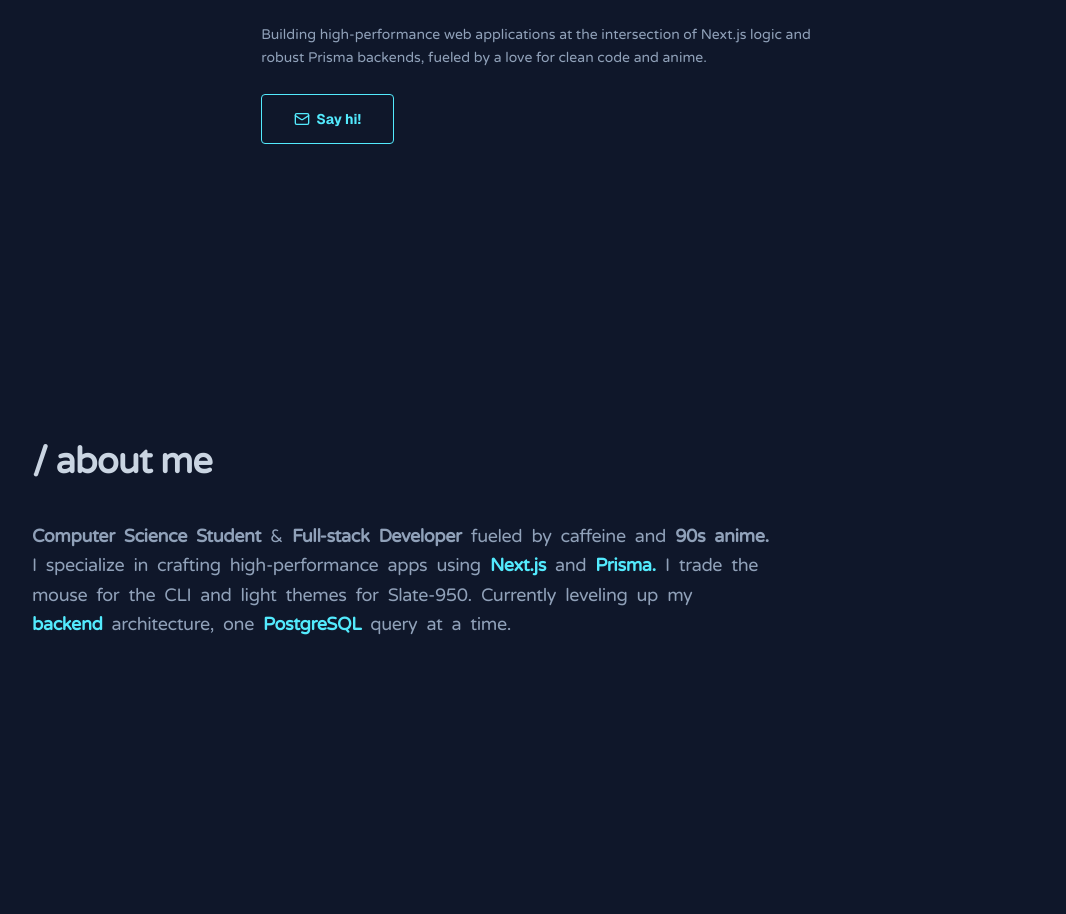
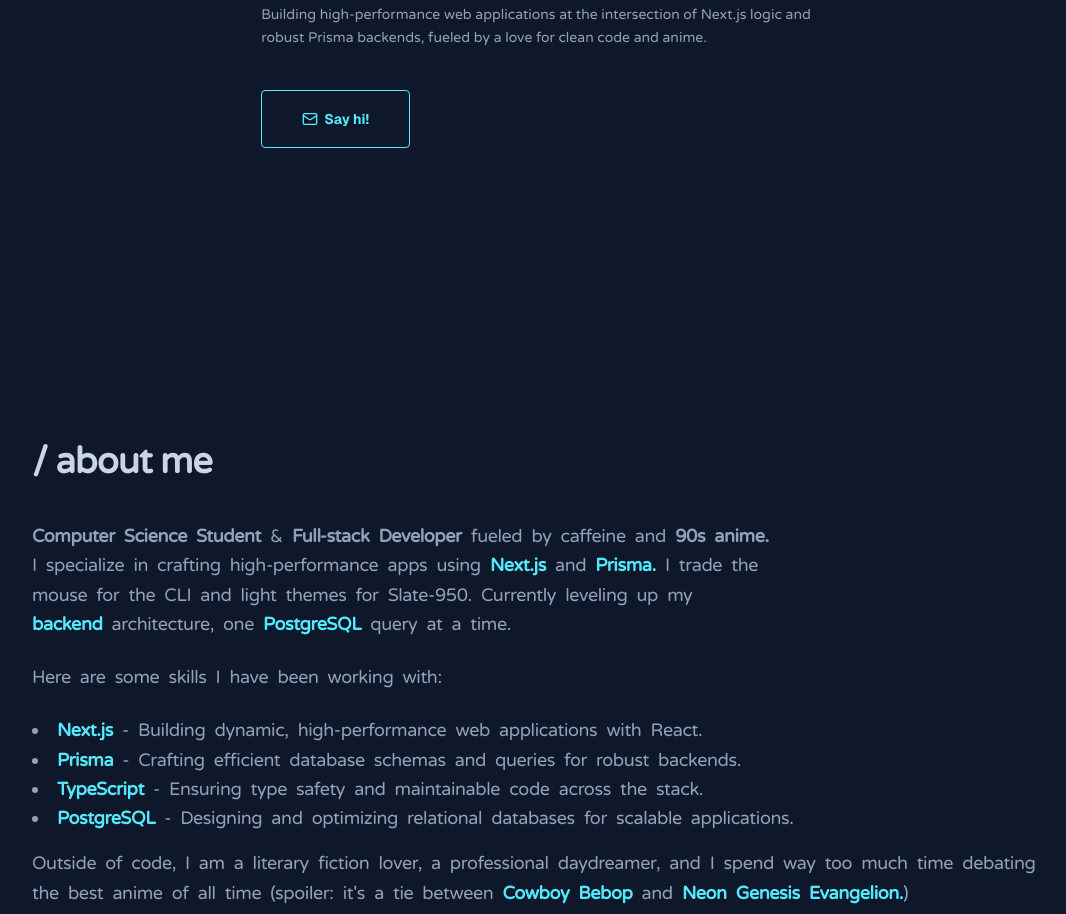
Before and after one commit to kaze1-dev/myPortfolio, a Next.js app: page / in a window 1280 px wide. Shown: the part 358-1272 px from the top of the page, without its empty margins (104-1170 px from the left). Built offline with nearby package versions, Linux system fonts and the light colour scheme.

Commit message:
style: add personal interest

```diff
--- a/components/modules/about.tsx
+++ b/components/modules/about.tsx
@@ -6,8 +6,21 @@
          <div className=''>
             <h1 className='text-4xl tracking-tight font-bold text-slate-300 mb-10'>/ about me</h1>
             <p className='text-slate-400 text-lg leading-relaxed [word-spacing:0.3rem]'>
-               <span className='font-bold'>Computer Science Student</span> & <span className='font-bold'>Full-stack Developer</span> fueled by caffeine and <span className='font-bold'>90s anime.<br/></span> I specialize in crafting high-performance apps using<span className='font-bold text-cyan-300'> Next.js</span> and <span className='font-bold text-cyan-300'>Prisma.</span> I trade the<br/> mouse for the CLI and light themes for Slate-950. Currently leveling up my<br/> <span className='font-bold text-cyan-300'>backend</span> architecture, one <span className='font-bold text-cyan-300'>PostgreSQL</span> query at a time.
+               <span className='font-bold'>Computer Science Student</span> & <span className='font-bold'>Full-stack Developer</span> fueled by caffeine and <span className='font-bold'>90s anime.<br /></span> I specialize in crafting high-performance apps using<span className='font-bold text-cyan-300'> Next.js</span> and <span className='font-bold text-cyan-300'>Prisma.</span> I trade the<br /> mouse for the CLI and light themes for Slate-950. Currently leveling up my<br /> <span className='font-bold text-cyan-300'>backend</span> architecture, one <span className='font-bold text-cyan-300'>PostgreSQL</span> query at a time.
             </p>
+            <p className=' text-slate-400 text-lg leading-relaxed [word-spacing:0.3rem] my-6'>
+               Here are some skills I have been working with:
+            </p>
+            <ul className='list-disc list-inside text-slate-400 text-lg leading-relaxed [word-spacing:0.3rem] mt-4'>
+               <li><span className='font-bold text-cyan-300'>Next.js</span> - Building dynamic, high-performance web applications with React.</li>
+               <li><span className='font-bold text-cyan-300'>Prisma</span> - Crafting efficient database schemas and queries for robust backends.</li>
+               <li><span className='font-bold text-cyan-300'>TypeScript</span> - Ensuring type safety and maintainable code across the stack.</li>
+               <li><span className='font-bold text-cyan-300'>PostgreSQL</span> - Designing and optimizing relational databases for scalable applications.</li>
+            </ul>
+            <p className='text-slate-400 text-lg leading-relaxed [word-spacing:0.3rem] mt-4'>
+               Outside of code, I am a literary fiction lover, a professional daydreamer, and I spend way too much time debating the best anime of all time (spoiler: it's a tie between <span className='font-bold text-cyan-300'>Cowboy Bebop</span> and <span className='font-bold text-cyan-300'>Neon Genesis Evangelion.</span>)
+            </p>
+
          </div>
       </section>
    )
--- a/components/modules/hero.tsx
+++ b/components/modules/hero.tsx
@@ -12,7 +12,7 @@
             <p className='inline text-sm text-slate-400 font-rounded leading-relaxed'>
                Building high-performance web applications at the intersection of Next.js logic and<br /> robust Prisma backends, fueled by a love for clean code and anime.
             </p>
-            <Button variant='outline' className='w-max hover:bg-cyan-300/10 rounded px-8 py-6 text-cyan-300 hover:text-cyan-300 font-bold border-cyan-300'>
+            <Button variant='outline' className='w-max hover:bg-cyan-300/10 rounded px-10 py-7 text-cyan-300 hover:text-cyan-300 font-bold border-cyan-300 my-4'>
                <Icons.mail className='text-cyan-300' />
                Say hi!
             </Button>
--- a/components/ui/button.tsx
+++ b/components/ui/button.tsx
@@ -1,3 +1,4 @@
+"use client"
 import * as React from "react"
 import { cva, type VariantProps } from "class-variance-authority"
 import { Slot } from "radix-ui"
```
